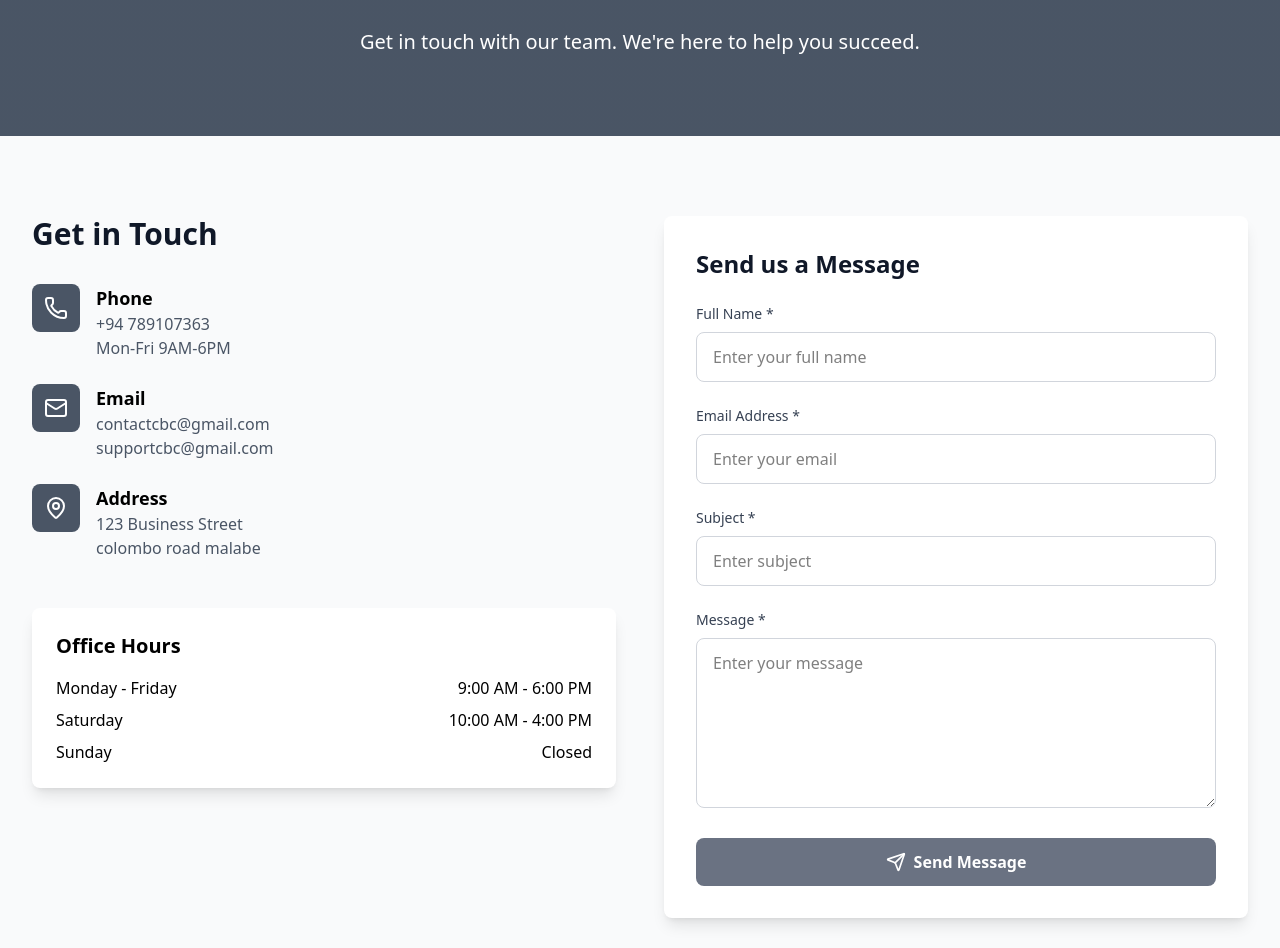
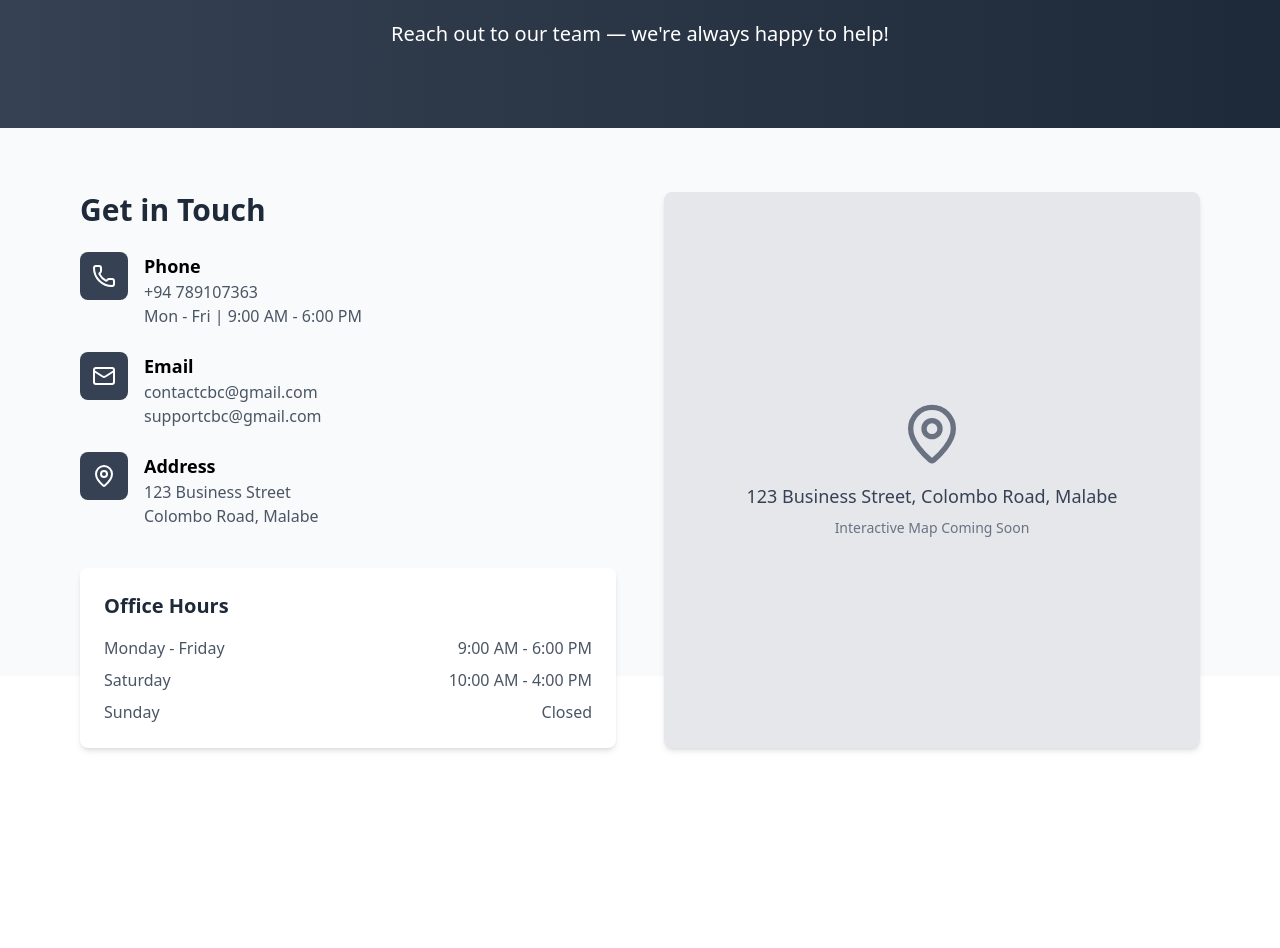
Before and after one commit to ChiththajaGalabodage/cbc-frontend, a React (Vite) app: page /contact in a window 1280 px wide. Shown: the part 204-1152 px from the top of the page. After the commit the page ends 1016 px from the top, so only its background shows below. Built offline with nearby package versions, Linux system fonts and the light colour scheme; a web font is replaced by a local one.

Commit message:
modifier contact us page 🙂‍↔️

```diff
--- a/src/pages/client/contactUsPage.jsx
+++ b/src/pages/client/contactUsPage.jsx
@@ -1,62 +1,42 @@
-import { useState } from "react";
-import { Phone, Mail, MapPin, Send } from "lucide-react";
+import { Phone, Mail, MapPin } from "lucide-react";
 
 const ContactUsPage = () => {
-  const [] = useState(false);
-  const [formData, setFormData] = useState({
-    name: "",
-    email: "",
-    subject: "",
-    message: "",
-  });
-
-  const handleInputChange = (e) => {
-    setFormData({
-      ...formData,
-      [e.target.name]: e.target.value,
-    });
-  };
-
-  const handleSubmit = (e) => {
-    e.preventDefault();
-
-    console.log("Form submitted:", formData);
-    alert("Thank you for your message! We will get back to you soon.");
-    setFormData({ name: "", email: "", subject: "", message: "" });
-  };
   return (
-    <div className="w-full">
-      <div className="min-h-screen bg-gray-50">
-        <section className="bg-gradient-to-r from-gray-600 to-gray-600 text-white py-20">
-          <div className="max-w-7xl mx-auto px-4 sm:px-6 lg:px-8 text-center">
-            <h1 className="text-4xl sm:text-5xl font-bold mb-6">Contact Us</h1>
-            <p className="text-xl max-w-2xl mx-auto">
-              Get in touch with our team. We're here to help you succeed.
+    <div className="w-full min-h-screen bg-gray-50">
+      {/* Hero Section */}
+      <section className="bg-gradient-to-r from-gray-700 to-gray-800 text-white py-20">
+        <div className="max-w-7xl mx-auto px-4 text-center">
+          <h1 className="text-4xl sm:text-5xl font-bold mb-4">Contact Us</h1>
+          <p className="text-lg sm:text-xl max-w-2xl mx-auto">
+            Reach out to our team — we're always happy to help!
           </p>
         </div>
       </section>
 
-        <section className="py-20">
-          <div className="max-w-7xl mx-auto px-4 sm:px-6 lg:px-8">
-            <div className="grid grid-cols-1 lg:grid-cols-2 gap-12">
+      {/* Contact Details Section */}
+      <section className="py-16">
+        <div className="max-w-6xl mx-auto px-4 grid grid-cols-1 md:grid-cols-2 gap-12">
+          {/* Contact Info */}
           <div>
-                <h2 className="text-3xl font-bold text-gray-900 mb-8">
+            <h2 className="text-3xl font-bold text-gray-800 mb-6">
               Get in Touch
             </h2>
             <div className="space-y-6">
-                  <div className="flex items-start space-x-4">
-                    <div className="bg-gray-600 text-white p-3 rounded-lg">
+              {/* Phone */}
+              <div className="flex items-start gap-4">
+                <div className="bg-gray-700 text-white p-3 rounded-lg">
                   <Phone className="w-6 h-6" />
                 </div>
                 <div>
                   <h3 className="text-lg font-semibold">Phone</h3>
                   <p className="text-gray-600">+94 789107363</p>
-                      <p className="text-gray-600">Mon-Fri 9AM-6PM</p>
+                  <p className="text-gray-600">Mon - Fri | 9:00 AM - 6:00 PM</p>
                 </div>
               </div>
 
-                  <div className="flex items-start space-x-4">
-                    <div className="bg-gray-600 text-white p-3 rounded-lg">
+              {/* Email */}
+              <div className="flex items-start gap-4">
+                <div className="bg-gray-700 text-white p-3 rounded-lg">
                   <Mail className="w-6 h-6" />
                 </div>
                 <div>
@@ -66,21 +46,25 @@ const ContactUsPage = () => {
                 </div>
               </div>
 
-                  <div className="flex items-start space-x-4">
-                    <div className="bg-gray-600 text-white p-3 rounded-lg">
+              {/* Address */}
+              <div className="flex items-start gap-4">
+                <div className="bg-gray-700 text-white p-3 rounded-lg">
                   <MapPin className="w-6 h-6" />
                 </div>
                 <div>
                   <h3 className="text-lg font-semibold">Address</h3>
                   <p className="text-gray-600">123 Business Street</p>
-                      <p className="text-gray-600">colombo road malabe</p>
+                  <p className="text-gray-600">Colombo Road, Malabe</p>
                 </div>
               </div>
             </div>
 
-                <div className="mt-12 bg-white p-6 rounded-lg shadow-lg">
-                  <h3 className="text-xl font-semibold mb-4">Office Hours</h3>
-                  <div className="space-y-2">
+            {/* Office Hours */}
+            <div className="mt-10 bg-white p-6 rounded-lg shadow-md">
+              <h3 className="text-xl font-semibold mb-4 text-gray-800">
+                Office Hours
+              </h3>
+              <div className="space-y-2 text-gray-600">
                 <div className="flex justify-between">
                   <span>Monday - Friday</span>
                   <span>9:00 AM - 6:00 PM</span>
@@ -97,123 +81,16 @@ const ContactUsPage = () => {
             </div>
           </div>
 
-              <div className="bg-white p-8 rounded-lg shadow-lg">
-                <h2 className="text-2xl font-bold text-gray-900 mb-6">
-                  Send us a Message
-                </h2>
-                <div className="space-y-6">
-                  <div>
-                    <label
-                      htmlFor="name"
-                      className="block text-sm font-medium text-gray-700 mb-2"
-                    >
-                      Full Name *
-                    </label>
-                    <input
-                      type="text"
-                      id="name"
-                      name="name"
-                      value={formData.name}
-                      onChange={handleInputChange}
-                      required
-                      className="w-full px-4 py-3 border border-gray-300 rounded-lg focus:ring-2 focus:ring-blue-500 focus:border-transparent"
-                      placeholder="Enter your full name"
-                    />
-                  </div>
-
-                  <div>
-                    <label
-                      htmlFor="email"
-                      className="block text-sm font-medium text-gray-700 mb-2"
-                    >
-                      Email Address *
-                    </label>
-                    <input
-                      type="email"
-                      id="email"
-                      name="email"
-                      value={formData.email}
-                      onChange={handleInputChange}
-                      required
-                      className="w-full px-4 py-3 border border-gray-300 rounded-lg focus:ring-2 focus:ring-blue-500 focus:border-transparent"
-                      placeholder="Enter your email"
-                    />
-                  </div>
-
-                  <div>
-                    <label
-                      htmlFor="subject"
-                      className="block text-sm font-medium text-gray-700 mb-2"
-                    >
-                      Subject *
-                    </label>
-                    <input
-                      type="text"
-                      id="subject"
-                      name="subject"
-                      value={formData.subject}
-                      onChange={handleInputChange}
-                      required
-                      className="w-full px-4 py-3 border border-gray-300 rounded-lg focus:ring-2 focus:ring-blue-500 focus:border-transparent"
-                      placeholder="Enter subject"
-                    />
-                  </div>
-
-                  <div>
-                    <label
-                      htmlFor="message"
-                      className="block text-sm font-medium text-gray-700 mb-2"
-                    >
-                      Message *
-                    </label>
-                    <textarea
-                      id="message"
-                      name="message"
-                      value={formData.message}
-                      onChange={handleInputChange}
-                      required
-                      rows={6}
-                      className="w-full px-4 py-3 border border-gray-300 rounded-lg focus:ring-2 focus:ring-blue-500 focus:border-transparent"
-                      placeholder="Enter your message"
-                    />
-                  </div>
-
-                  <button
-                    onClick={handleSubmit}
-                    type="button"
-                    className="w-full bg-gray-500 text-white py-3 px-6 rounded-lg font-semibold hover:bg-blue-700 transition-colors flex items-center justify-center space-x-2"
-                  >
-                    <Send className="w-5 h-5" />
-                    <span>Send Message</span>
-                  </button>
-                </div>
-              </div>
+          {/* Map Placeholder */}
+          <div className="flex flex-col justify-center items-center bg-gray-200 p-6 rounded-lg h-full shadow-md">
+            <MapPin className="w-16 h-16 text-gray-500 mb-4" />
+            <p className="text-gray-700 text-center text-lg mb-2">
+              123 Business Street, Colombo Road, Malabe
+            </p>
+            <p className="text-sm text-gray-500">Interactive Map Coming Soon</p>
           </div>
         </div>
       </section>
-
-        <section className="py-20 bg-gray-100">
-          <div className="max-w-7xl mx-auto px-4 sm:px-6 lg:px-8">
-            <div className="text-center mb-12">
-              <h2 className="text-3xl font-bold text-gray-900 mb-4">
-                Visit Our Office
-              </h2>
-              <p className="text-xl text-gray-600">
-                We'd love to meet you in person
-              </p>
-            </div>
-            <div className="bg-gray-300 rounded-lg h-96 flex items-center justify-center">
-              <div className="text-center">
-                <MapPin className="w-16 h-16 text-gray-500 mx-auto mb-4" />
-                <p className="text-gray-600">Interactive Map Would Go Here</p>
-                <p className="text-sm text-gray-500 mt-2">
-                  123 Business Street,colombo road malabe{" "}
-                </p>
-              </div>
-            </div>
-          </div>
-        </section>
-      </div>
     </div>
   );
 };
```
Lines whose indentation alone changed are shown as unchanged.
